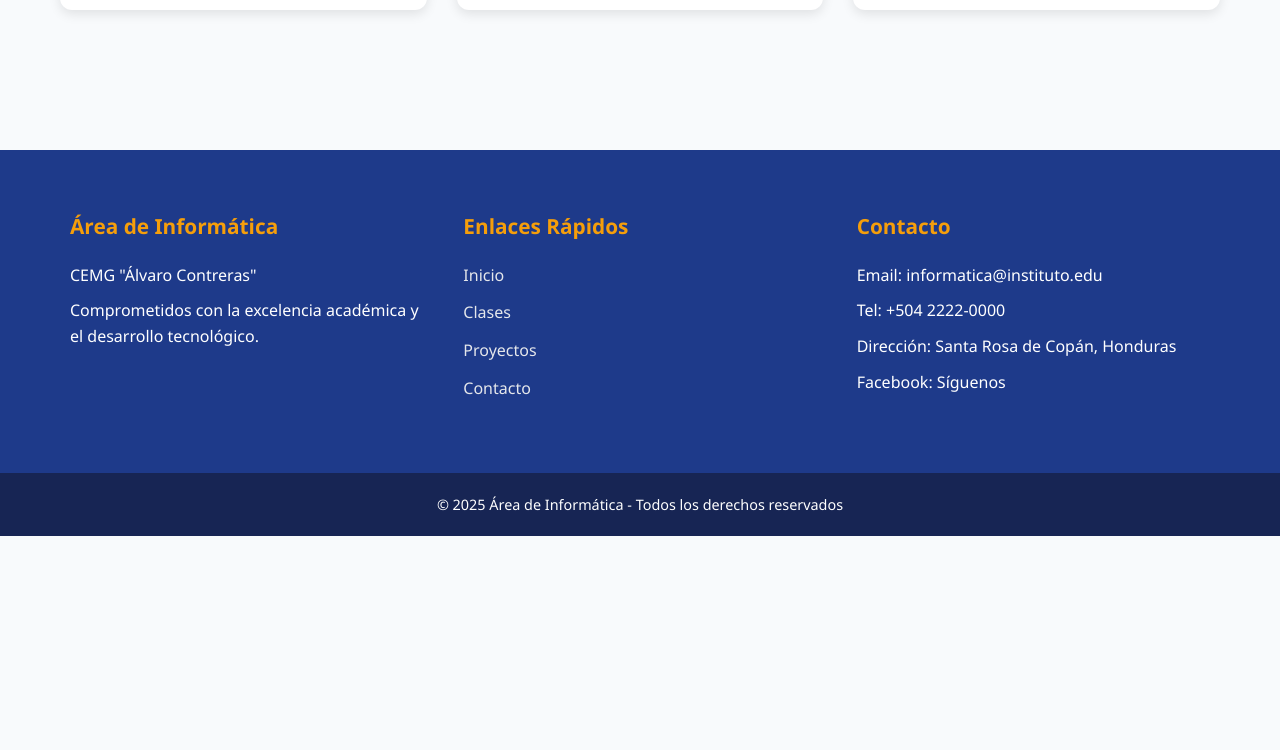
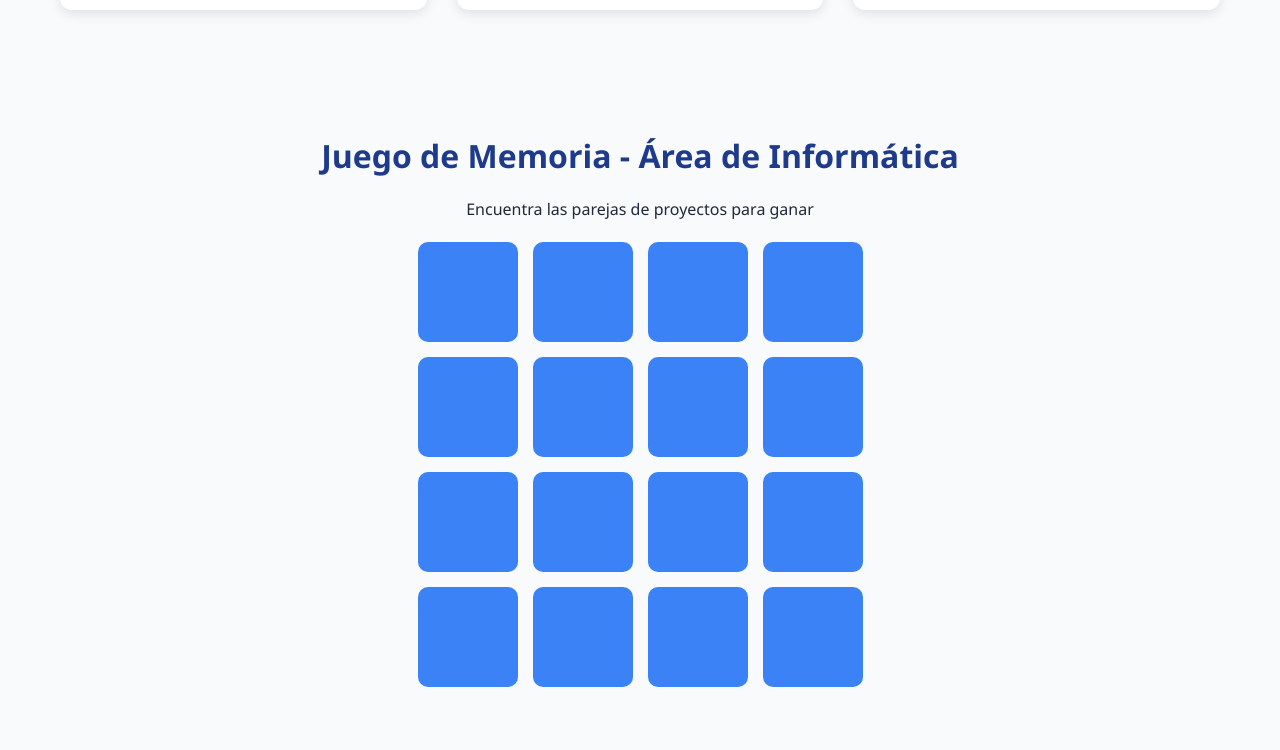
Before and after one commit to Marcos629-oss/BTP-Informatica, a plain HTML site: page clases.html in a window 1280 px wide. Shown: the part 1842-2592 px from the top of the page. Before the commit the page ends 2378 px from the top, so only its background shows below. Drawn offline with Linux system fonts and the light colour scheme.

Commit message:
Update clases.html

```diff
--- a/clases.html
+++ b/clases.html
@@ -90,6 +90,11 @@
     </div>
   </div>
 </section>
+      <section class="contenido juego">
+  <h2>Juego de Memoria - Área de Informática</h2>
+  <p>Encuentra las parejas de proyectos para ganar </p>
+  <div class="game-board" id="gameBoard"></div>
+</section>
 
   </main>
 
@@ -129,4 +134,5 @@
 
   <script src="script.js"></script>
 </body>
+
 </html>
```
